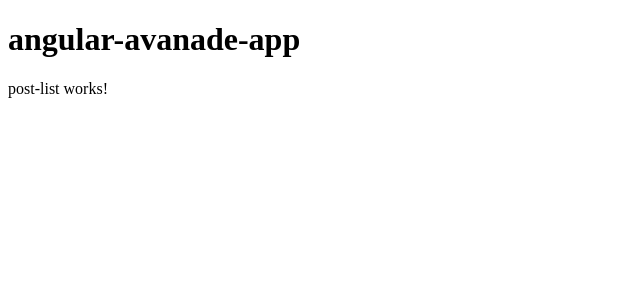
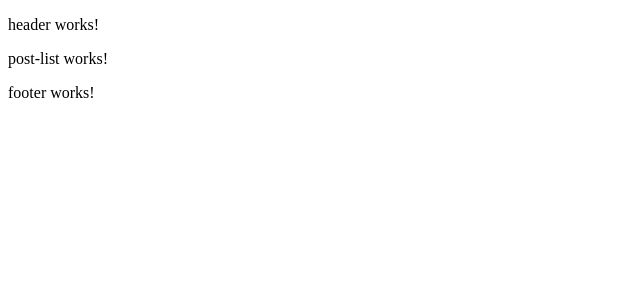
Before and after one commit to simone-art/angular-app, an Angular app: page / in a window 1280 px wide. Shown: the top 300 px of the page, without its empty margins (0-640 px from the left). Built offline with nearby package versions, Linux system fonts and the light colour scheme.

Commit message:
Colocados os componentes no arquivo app.component.html para aparecer no browser

```diff
--- a/src/app/app.component.html
+++ b/src/app/app.component.html
@@ -1,2 +1,3 @@
-<h1>{{title}}</h1>
+<app-header></app-header>
 <app-post-list></app-post-list>
+<app-footer></app-footer>
```
